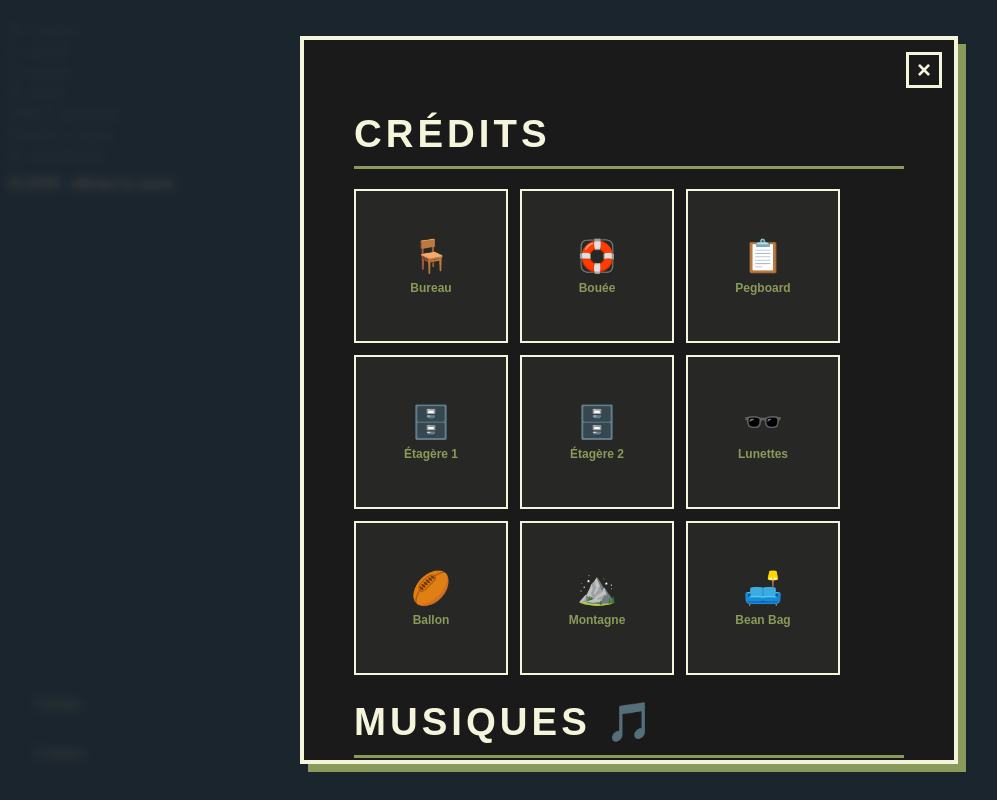
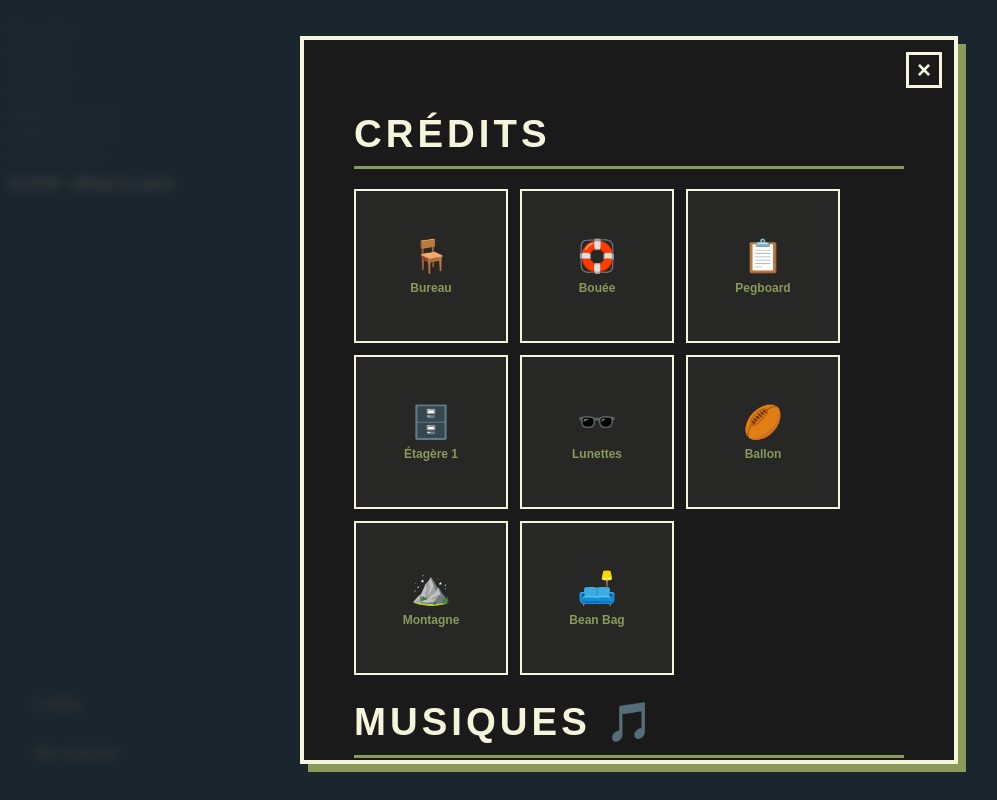
Before and after one commit to FantonArthur/Portfolio_Arthur, a website built with Vite: page index.html in a window 1280 px wide. Both pictures are taken after a click on the element "Crédits". Shown: the whole page, without its empty margins (11-1008 px from the left). Built offline with nearby package versions, Linux system fonts and the light colour scheme; files whose address does not match are found by name.

Commit message:
dernier debugage

```diff
--- a/index.html
+++ b/index.html
@@ -27,7 +27,7 @@
     <!-- Boutons Credits & Contact en bas à gauche -->
     <div id="bottom-left-menu">
       <span id="credits-btn" class="menu-btn">Crédits</span>
-      <span id="contact-btn" class="menu-btn">Contact</span>
+      <span id="contact-btn" class="menu-btn">Me contacter</span>
     </div>
 
     <!-- Panneau modal Credits -->
@@ -52,23 +52,23 @@
             <span class="contact-icon">🗄️</span>
             <span class="credit-label">Étagère 1</span>
           </a>
-          <a href="https://poly.pizza/m/30Iealxb0p" target="_blank" class="credit-cube">
+          <!-- <a href="https://poly.pizza/m/30Iealxb0p" target="_blank" class="credit-cube">
             <span class="contact-icon">🗄️</span>
             <span class="credit-label">Étagère 2</span>
-          </a>
+          </a> -->
           <a href="https://poly.pizza/m/j3xPyO1mvt" target="_blank" class="credit-cube">
             <span class="contact-icon">🕶️</span>
             <span class="credit-label">Lunettes</span>
           </a>
-          <a href="https://poly.pizza/m/fvQTITROBSW" target="_blank" class="credit-cube">
+          <a href="https://poly.pizza/m/57u6P7Sr7K0" target="_blank" class="credit-cube">
             <span class="contact-icon">🏉</span>
             <span class="credit-label">Ballon</span>
           </a>
-          <a href="https://poly.pizza/m/fvQTITROBSW" target="_blank" class="credit-cube">
+          <a href="https://poly.pizza/m/eZe7JxLFIA6" target="_blank" class="credit-cube">
             <span class="contact-icon">⛰️</span>
             <span class="credit-label">Montagne</span>
           </a>
-          <a href="https://poly.pizza/m/fvQTITROBSW" target="_blank" class="credit-cube">
+          <a href="https://poly.pizza/m/nMZz79A5ru" target="_blank" class="credit-cube">
             <span class="contact-icon">🛋️</span>
             <span class="credit-label">Bean Bag</span>
           </a>
```
